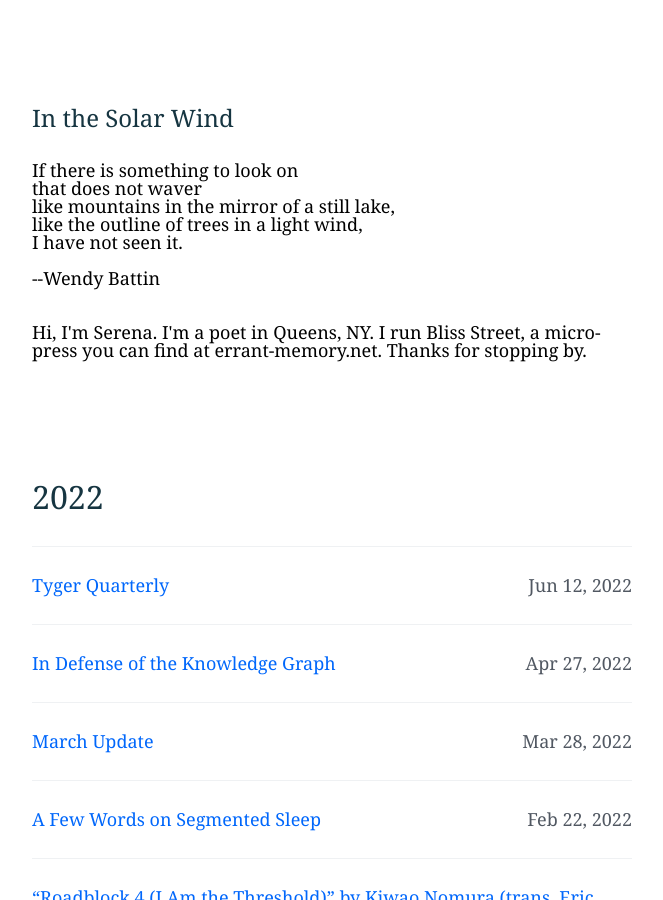
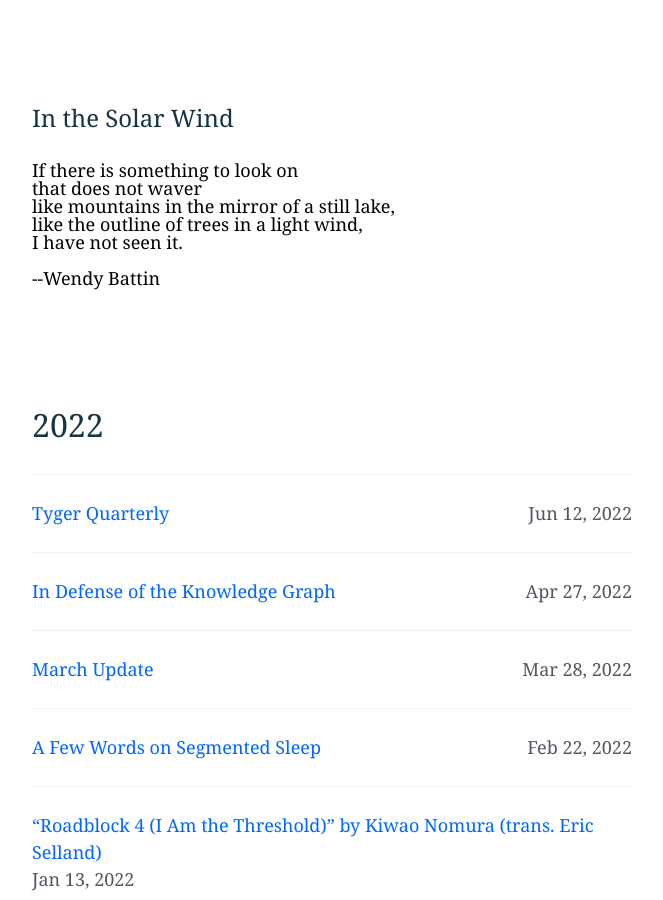
Before and after one commit to bliss-st/ss-website, a Jekyll site: the page built from index.html, in a window 1280 px wide and 900 px high. Shown: the whole window, without its empty margins (308-971 px from the left). Built offline with Jekyll 4.4.1, drawn with Linux system fonts in a browser that asks for light colours.

Commit message:
Update _config.yml

```diff
--- a/_config.yml
+++ b/_config.yml
@@ -2,7 +2,6 @@
 title: In the Solar Wind
 description: >
     If there is something to look on <br>that does not waver <br>like mountains in the mirror of a still lake, <br>like the outline of trees in a light wind, <br>I have not seen it. <br><br>--Wendy Battin
-    <br><br><br>Hi, I'm Serena. I'm a poet in Queens, NY. I run Bliss Street, a micro-press you can find at errant-memory.net. Thanks for stopping by.
 author: Serena
 email: ss3789990@gmail.com@gmail.com
 baseurl: "" # the subpath of your site, e.g. /blog
```
